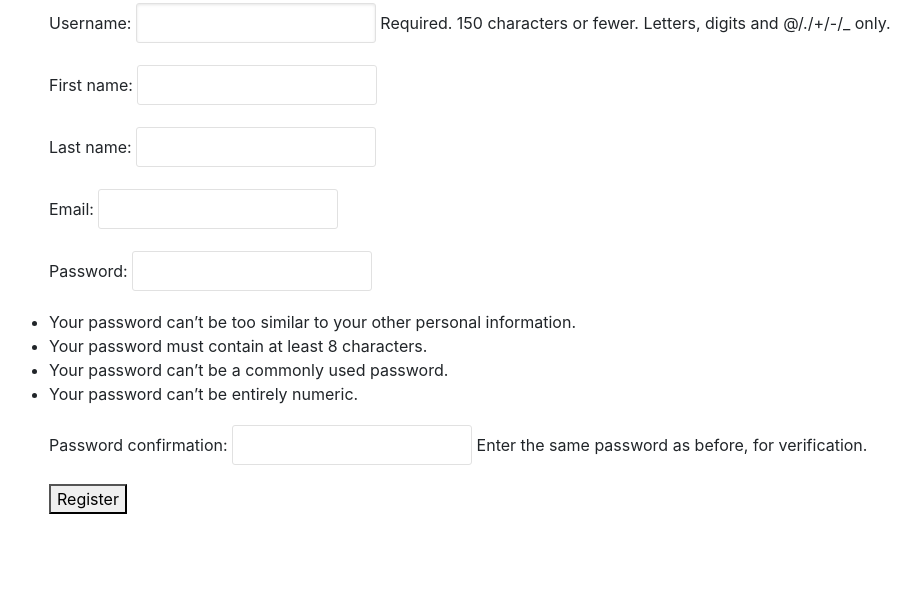
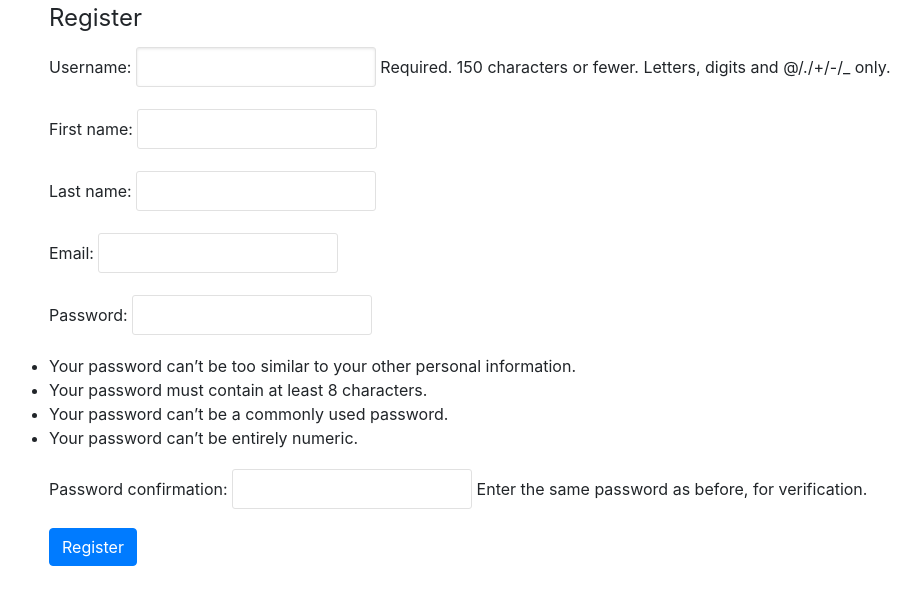
Before and after one commit to clavos/cartoonWar, a Django app: page /accounts/register/ in a window 1280 px wide. Shown: the part 56-661 px from the top of the page, without its empty margins (36-957 px from the left). Run offline with Django 3.2, Linux system fonts and the light colour scheme; some libraries are stand-ins or nearby versions.

Commit message:
Change button

```diff
--- a/card/templates/registration/login.html
+++ b/card/templates/registration/login.html
@@ -1,7 +1,7 @@
 {% extends "base_generic.html" %}
 
 {% block content %}
-        <div class="login_container">
+        <div class="login-container">
             {% if form.errors %}
                 <p>Your username and password didn't match. Please try again</p>
             {% endif %}
@@ -29,7 +29,7 @@
                             <td>{{ form.password }}</td>
                         </div>
                         <div>
-                            <input type="submit" value="login" />
+                            <input class="btn btn-primary" type="submit" value="login" />
                             <input type="hidden" name="next" value="{{next}}">
                         </div>
                     </form>
--- a/card/templates/registration/register.html
+++ b/card/templates/registration/register.html
@@ -2,12 +2,15 @@
 
 {% block content %}
     <div class="content">
+        <fieldset>
+            <legend>Register</legend>
             <form method="post">
                 {% csrf_token %}
                 {{ form.as_p }}
-            <button type="submit">Register</button>
+                <button type="submit" class="btn btn-primary">Register</button>
             </form>
             {{ form.errors }}
             {{ form.non_field_errors }}
+        </fieldset>
     </div>
 {% endblock %}
```
Lines whose indentation alone changed are shown as unchanged.
